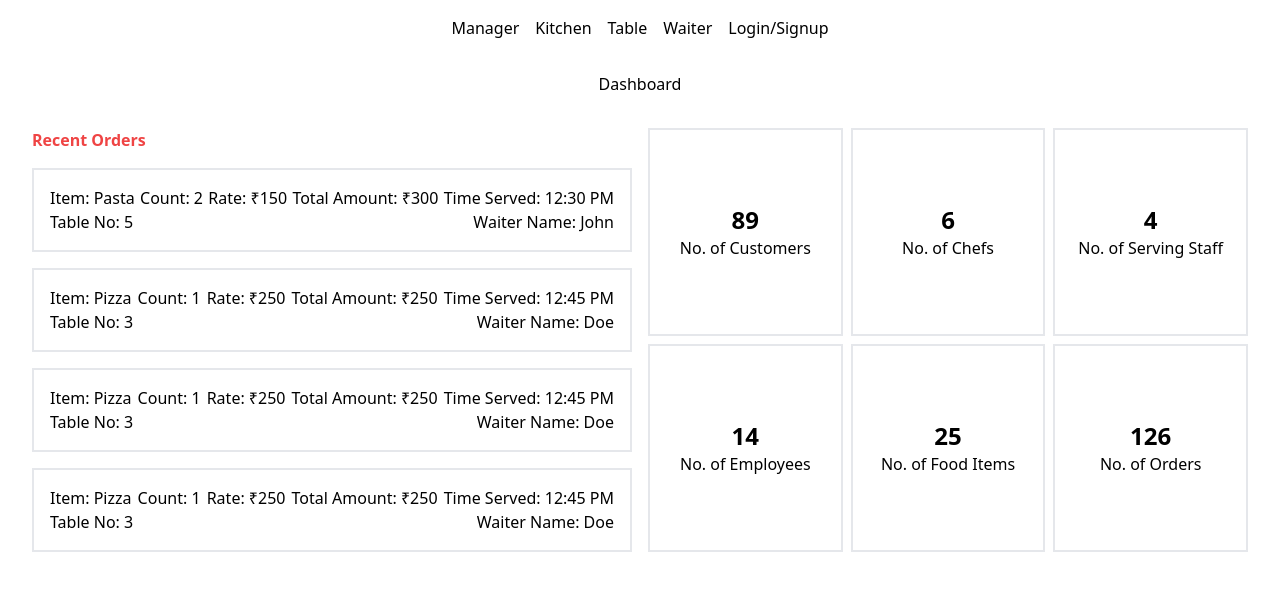
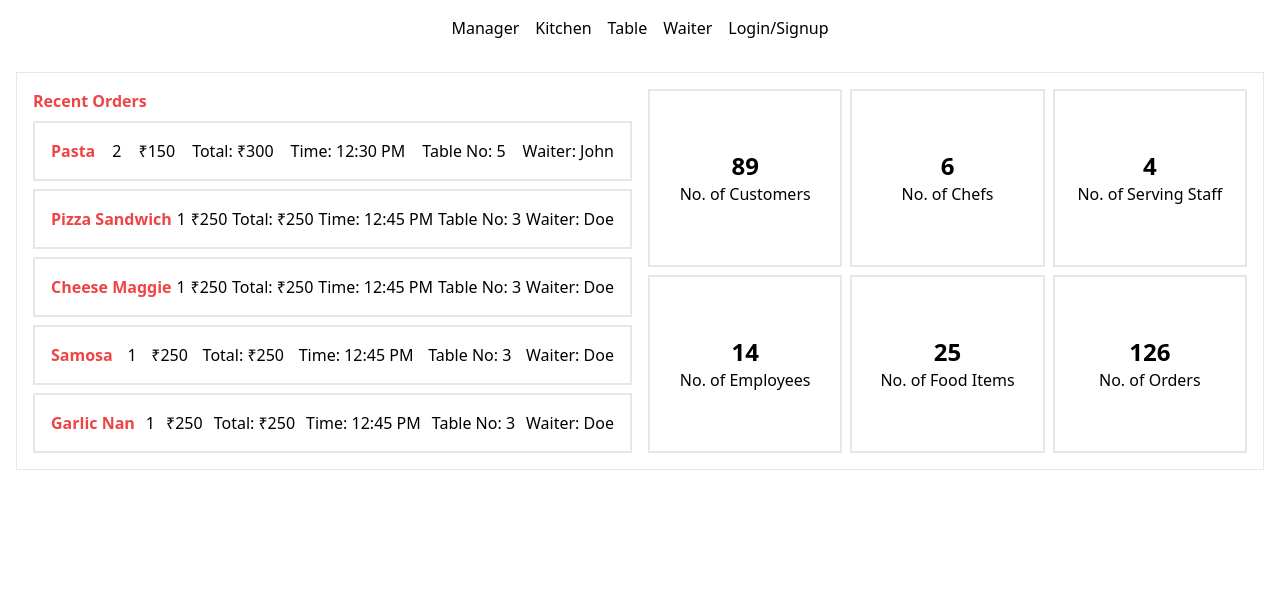
Before and after one commit to automaterestro/automate_restro, a Next.js app: page /manager in a window 1280 px wide. Shown: the top 590 px of the page. Built offline with nearby package versions, Linux system fonts and the light colour scheme.

Commit message:
modified:   app/manager/page.tsx

```diff
--- a/app/manager/page.tsx
+++ b/app/manager/page.tsx
@@ -19,7 +19,7 @@ const orders: Order[] = [
         waiterName: "John",
     },
     {
-        itemName: "Pizza",
+        itemName: "Pizza Sandwich",
         count: 1,
         rate: 250,
         totalAmt: 250,
@@ -28,7 +28,7 @@ const orders: Order[] = [
         waiterName: "Doe",
     },
     {
-        itemName: "Pizza",
+        itemName: "Cheese Maggie",
         count: 1,
         rate: 250,
         totalAmt: 250,
@@ -37,7 +37,16 @@ const orders: Order[] = [
         waiterName: "Doe",
     },
     {
-        itemName: "Pizza",
+        itemName: "Samosa",
+        count: 1,
+        rate: 250,
+        totalAmt: 250,
+        time: "12:45 PM",
+        tableNo: 3,
+        waiterName: "Doe",
+    },
+    {
+        itemName: "Garlic Nan",
         count: 1,
         rate: 250,
         totalAmt: 250,
@@ -50,48 +59,47 @@ const orders: Order[] = [
 export default function Manager() {
     return (
         <div className="flex flex-col gap-4 justify-center items-center px-4">
-            <h1>Dashboard</h1>
-            <section className="grid grid-cols-2 gap-4 w-full px-4 py-4">
-                <div className="grid grid-cols-1 col-span-1 gap-4 w-full">
+            <section className="grid grid-cols-1 md:grid-cols-2 gap-4 w-full px-4 py-4 border">
+                <div className="col-span-1 flex flex-col gap-2 w-full">
                     <h1 className="text-red-500 font-semibold">Recent Orders</h1>
                     {orders.map((order, index) => (
                         <div key={index} className="flex flex-col gap-2 p-4 border-2">
                             <div className="flex justify-between flex-wrap">
-                                <span>Item: {order.itemName}</span>
-                                <span>Count: {order.count}</span>
-                                <span>Rate: ₹{order.rate}</span>
-                                <span>Total Amount: ₹{order.totalAmt}</span>
-                                <span>Time Served: {order.time}</span>
+                                <span className="text-red-500 font-semibold">{order.itemName}</span>
+                                <span>{order.count}</span>
+                                <span>₹{order.rate}</span>
+                                <span>Total: ₹{order.totalAmt}</span>
+                                <span>Time: {order.time}</span>
                                 <span>Table No: {order.tableNo}</span>
-                                <span>Waiter Name: {order.waiterName}</span>
+                                <span>Waiter: {order.waiterName}</span>
                             </div>
                         </div>
                     ))}
                 </div>
-                <div className="grid grid-cols-3 col-span-1 gap-2">
+                <div className="col-span-1 grid grid-cols-3 gap-2">
                     <div className="col-span-1 flex flex-col h-full items-center justify-center border-2">
                         <p className="text-2xl font-semibold">89</p>
-                        <p>No. of Customers</p>
+                        <p className="text-center">No. of Customers</p>
                     </div>
                     <div className="col-span-1 flex flex-col h-full items-center justify-center border-2">
                         <p className="text-2xl font-semibold">6</p>
-                        <p>No. of Chefs</p>
+                        <p className="text-center">No. of Chefs</p>
                     </div>
                     <div className="col-span-1 flex flex-col h-full items-center justify-center border-2">
                         <p className="text-2xl font-semibold">4</p>
-                        <p>No. of Serving Staff</p>
+                        <p className="text-center">No. of Serving Staff</p>
                     </div>
                     <div className="col-span-1 flex flex-col h-full items-center justify-center border-2">
                         <p className="text-2xl font-semibold">14</p>
-                        <p>No. of Employees</p>
+                        <p className="text-center">No. of Employees</p>
                     </div>
                     <div className="col-span-1 flex flex-col h-full items-center justify-center border-2">
                         <p className="text-2xl font-semibold">25</p>
-                        <p>No. of Food Items</p>
+                        <p className="text-center">No. of Food Items</p>
                     </div>
                     <div className="col-span-1 flex flex-col h-full items-center justify-center border-2">
                         <p className="text-2xl font-semibold">126</p>
-                        <p>No. of Orders</p>
+                        <p className="text-center">No. of Orders</p>
                     </div>
                 </div>
             </section>
```
